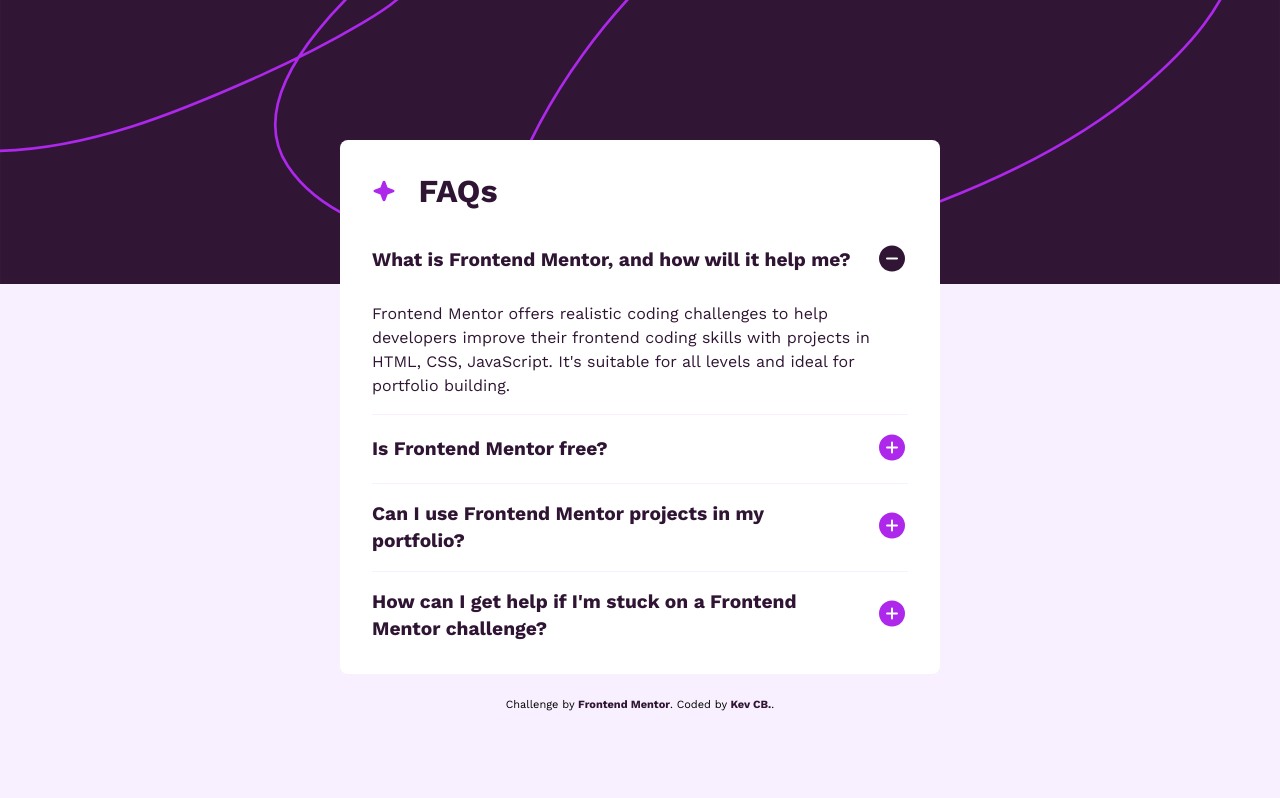
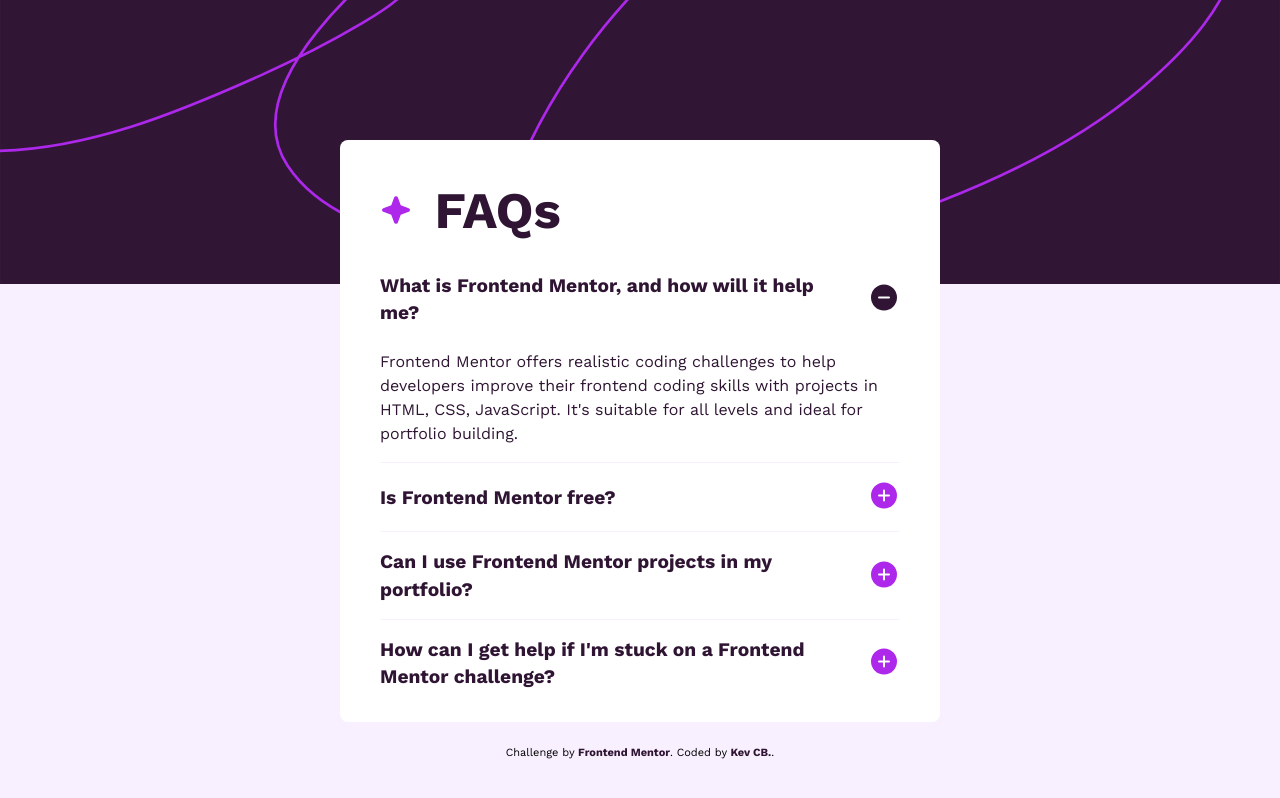
Before and after one commit to kevencb/FAQ-Accordion, a plain HTML site: page index.html in a window 1280 px wide. Drawn offline with nearby package versions, Linux system fonts and the light colour scheme.

Commit message:
Update css

```diff
--- a/js/main.js
+++ b/js/main.js
@@ -27,7 +27,7 @@ function displayElements(elements) {
             <button
               class="accordion__header__actions__button acccordion__button-plus"
               type="button"
-              aria-label=""
+              aria-labelledby="accordion"
             >
               <img
                 class="button-plus show"
--- a/sass/main.scss
+++ b/sass/main.scss
@@ -38,6 +38,9 @@ body {
     border-radius: .5rem;
     background-color: var(--white);
     padding: 2rem 2rem;
+    @media (min-width: 720px){
+        padding: 2.5rem 2.5rem 2rem;
+    }
     color: var(--dark-purple);
     header {
         display: flex;
@@ -46,6 +49,12 @@ body {
         margin-bottom: 1rem;
         img {
             width: 1.5rem;
+        }
+        @media (min-width: 720px) {
+            font-size: 1.6rem;
+            img {
+                width: 2rem;
+            }
         }
     }
 
```
Also changed, not shown: css/main.css, 1 other file.
